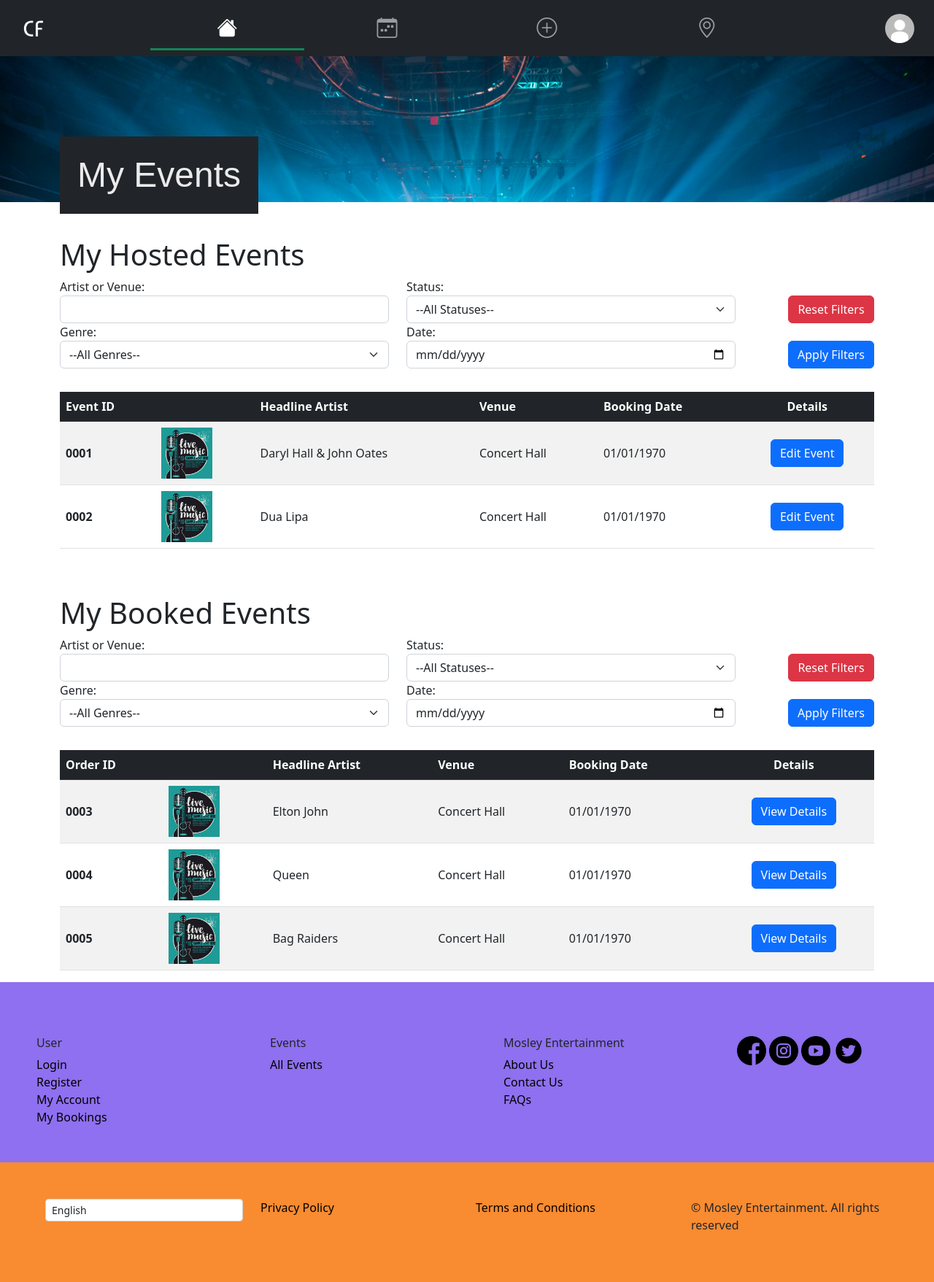
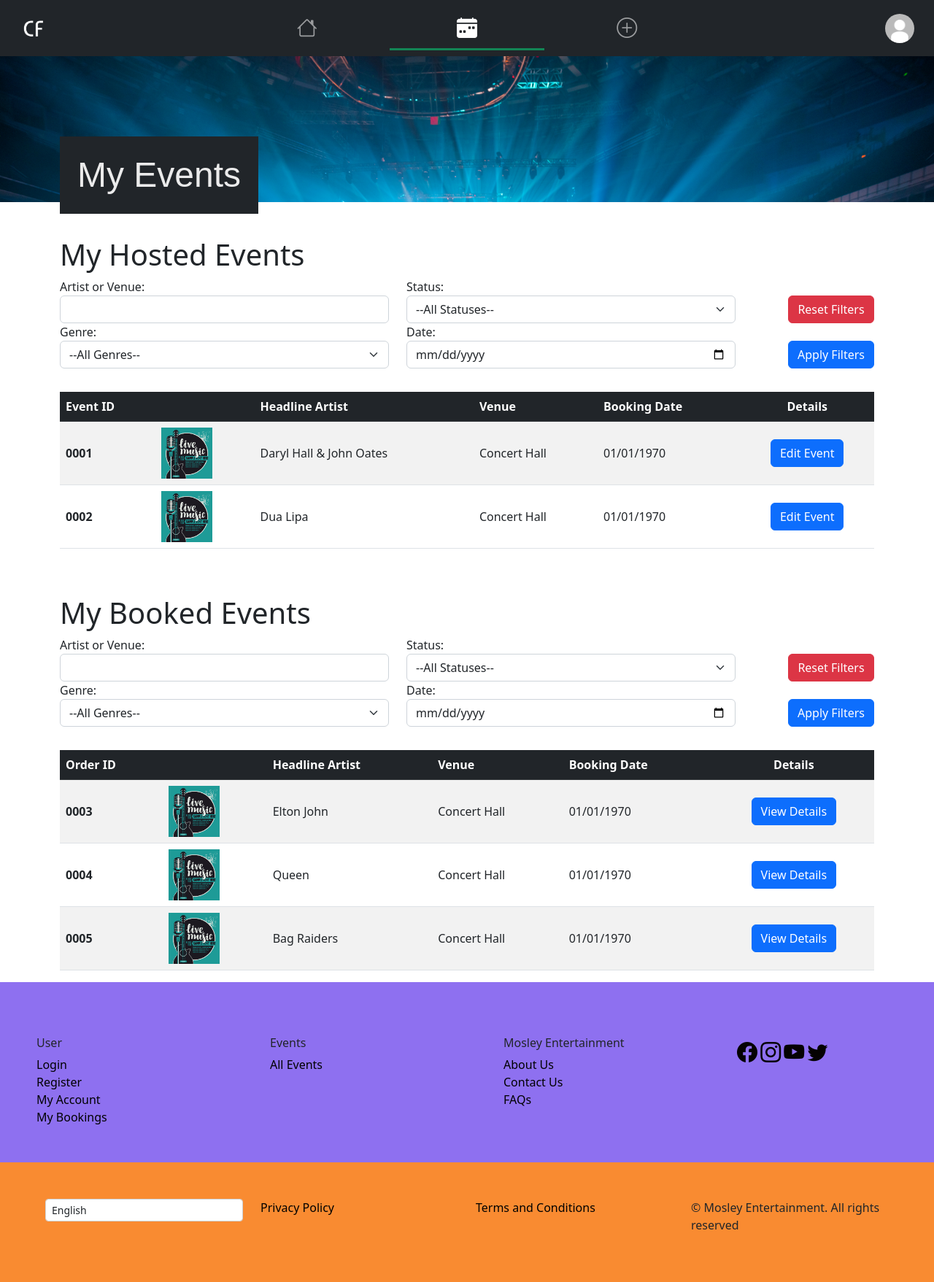
Before and after one commit to SignorRobet/iab207-assignment3, a Flask app: page /myconcerts in a window 1280 px wide. Shown: the whole page at 73% size. Run offline with Flask 2, Linux system fonts and the light colour scheme; the visitor is signed in with stand-in values (Sample User, id 1); data comes from the database, SQL or seed files in the repository; some libraries are stand-ins or nearby versions.

Commit message:
header and footer styling

```diff
--- a/website/static/css/responsive.css
+++ b/website/static/css/responsive.css
@@ -12,21 +12,21 @@ https://getbootstrap.com/docs/5.2/layout/breakpoints/
 
 /* XS Device */
 @media (max-width: 575.98px) {
-    /* .nav-button {
+    .nav-button {
         width: 100%;
-    } */
+    }
 }
 
 /* Small Device */
 @media (max-width: 767.98px) {
-    /* .nav-button {
+    .nav-button {
         width: 12vw;
-    } */
+    }
 }
 
 /* Medium Device */
 @media (max-width: 991.98px) {
-    /* .nav-button {
+    .nav-button {
         width: 14vw;
-    } */
+    }
 }
--- a/website/static/css/style.css
+++ b/website/static/css/style.css
@@ -90,7 +90,7 @@ Navbar
     left: 0;
     width: 100%;
     height: 100%;
-    background-color: rgba(255, 255, 255, 0.5);
+    background-color: rgba(0, 0, 0, 0.7);
     opacity: 0;
     transition: opacity 0.5s ease;
 }
@@ -110,19 +110,19 @@ Navbar
     right: 2%;
 }
 
-.nav-button_link {
+.nav-button>.nav-button_link {
     border: none;
 }
 
-.nav-button_link:hover {
+.nav-button>.nav-button_link:hover {
     background-color: var(--thm-darkgrey);
 }
 
-.nav-button_link:focus {
+.nav-button>.nav-button_link:focus {
     border: none;
 }
 
-.nav-button_link.active {
+.nav-button>.nav-button_link.active {
     border-bottom: 3px solid var(--thm-green);
     background: none;
     border-radius: 0px;
@@ -134,14 +134,14 @@ Index
 
 .cardCSS {
 
-    width:100%;
+    width: 100%;
     font-family: Arial, sans-serif;
     font-size: 15px;
     position: relative;
     /* border: 3px solid rgb(222, 222, 222); */
     box-shadow: 10px 10px 5px rgb(222, 222, 222);
 
-    transition : all 0.5s ease;
+    transition: all 0.5s ease;
 }
 
 .buttonCSS {
@@ -192,7 +192,7 @@ Index
     left: 5px;
     color: black;
     font-size: 20px;
-    font-weight:100;
+    font-weight: 100;
     background: white;
     border-radius: 5px;
     border: 1px solid;
@@ -202,13 +202,14 @@ Index
 .dateCSS {
     border: 5px solid;
     font-size: 16px;
-    font-weight:100;
+    font-weight: 100;
     background: rgb(234, 234, 234);
     border-radius: 5px;
     padding: 5px 5px;
     text-align: center;
     border: 0px
 }
+
 /* .subHeadingsCSS {
     text-indent: 30px;
     font-size: 4vw;
@@ -245,8 +246,18 @@ Footer
 }
 
 .sMedia {
-    height: 40px;
-    width: 40px;
+    /* height: 40px;
+    width: 40px; */
+    color: var(--thm-black);
+    font-size: 28px;
+    transition: all 0.2s ease-in-out;
+}
+
+.sMedia:hover {
+    /* height: 40px;
+    width: 40px; */
+    color: rgb(50, 50, 50);
+    font-size: 28px;
 }
 
 /****************************************
--- a/website/templates/base.html
+++ b/website/templates/base.html
@@ -33,31 +33,50 @@
                     <ul class="navbar-nav mx-auto mb-lg-0 gap-2">
 
                         <li class="nav-item nav-button">
+                            {% if title == "Home" %}
                             <a class="nav-link active btn btn-outline-primary nav-button_link" href="/"
                                 aria-current="page" title="Home" data-bs-toggle="tooltip" data-bs-placement="bottom">
                                 <i class="bi-house-fill nav-icon"></i>
                             </a>
+                            {% else %}
+                            <a class="nav-link btn btn-outline-primary nav-button_link" href="/" aria-current="page"
+                                title="Home" data-bs-toggle="tooltip" data-bs-placement="bottom">
+                                <i class="bi-house nav-icon"></i>
+                            </a>
+                            {% endif %}
                         </li>
 
                         <li class="nav-item nav-button">
-                            <a class="nav-link btn btn-outline-primary nav-button_link" href="#" aria-current="page"
-                                title="My Concerts" data-bs-toggle="tooltip" data-bs-placement="bottom">
+                            {% if title == "My Concerts" %}
+                            <a class="nav-link active btn btn-outline-primary nav-button_link" href="/myconcerts"
+                                aria-current="page" title="My Concerts" data-bs-toggle="tooltip"
+                                data-bs-placement="bottom">
+                                <i class="bi-calendar-week-fill nav-icon"></i>
+                            </a>
+                            {% else %}
+                            <a class="nav-link btn btn-outline-primary nav-button_link" href="/myconcerts"
+                                aria-current="page" title="My Concerts" data-bs-toggle="tooltip"
+                                data-bs-placement="bottom">
                                 <i class="bi-calendar-week nav-icon"></i>
                             </a>
+                            {% endif %}
                         </li>
 
                         <li class="nav-item nav-button">
-                            <a class="nav-link btn btn-outline-primary nav-button_link" href="/createevent" aria-current="page"
-                                title="Create Concert" data-bs-toggle="tooltip" data-bs-placement="bottom">
+                            {% if title == "Create Concert" %}
+                            <a class="nav-link active btn btn-outline-primary nav-button_link" href="/createevent"
+                                aria-current="page" title="Create Concert" data-bs-toggle="tooltip"
+                                data-bs-placement="bottom">
+                                <i class="bi-plus-circle-fill nav-icon"></i>
+                            </a>
+                            </a>
+                            {% else %}
+                            <a class="nav-link btn btn-outline-primary nav-button_link" href="/createevent"
+                                aria-current="page" title="Create Concert" data-bs-toggle="tooltip"
+                                data-bs-placement="bottom">
                                 <i class="bi-plus-circle nav-icon"></i>
                             </a>
-                        </li>
-
-                        <li class="nav-item nav-button">
-                            <a class="nav-link btn btn-outline-primary nav-button_link" href="#" aria-current="page"
-                                title="Nearby Events" data-bs-toggle="tooltip" data-bs-placement="bottom">
-                                <i class="bi-geo-alt nav-icon"></i>
-                            </a>
+                            {% endif %}
                         </li>
 
                     </ul>
@@ -76,7 +95,6 @@
                     <img class="dropdown rounded-circle ratio-1x1" src="{{current_user.image}}" alt="User Profile"
                         width="40" height="40">
                     {% endif %}
-
                     <div class="profile-hover rounded-circle"></div>
                 </a>
                 <ul class="dropdown-menu dropdown-menu-end dropdown-menu-dark">
@@ -131,10 +149,10 @@
             <div class="col mainFooterCSS">
                 <br>
 
-                <a href="#"><img class="sMedia" src="/static/img/facebook.png" alt="Facebook"></a>
-                <a href="#"><img class="sMedia" src="/static/img/instagram.png" alt="Instagram"></a>
-                <a href="#"><img class="sMedia" src="/static/img/youtube.png" alt="Youtube"></a>
-                <a href="#"><img class="sMedia" src="/static/img/twitter.png" alt="Twitter"></a>
+                <a class="sMedia" href="#"><i class="bi bi-facebook"></i></a>
+                <a class="sMedia" href="#"><i class="bi bi-instagram"></i></a>
+                <a class="sMedia" href="#"><i class="bi bi-youtube"></i></a>
+                <a class="sMedia" href="#"><i class="bi bi-twitter"></i></a>
                 <br>
                 <br>
                 <br>
--- a/website/views.py
+++ b/website/views.py
@@ -7,7 +7,6 @@ from . import db
 import os
 from werkzeug.utils import secure_filename
 from .functions import check_upload_file
-
 
 
 bp = Blueprint('main', __name__)
@@ -52,7 +51,7 @@ def createevent():
         # more db fields or less form options
         return redirect(url_for('main.index'))
 
-    return render_template('/eventCreation.html', form=form)
+    return render_template('/eventCreation.html', form=form, title="Create Concert")
 
 # def check_upload_file(form):
 #   # Get the data for the file from the create event form
```
